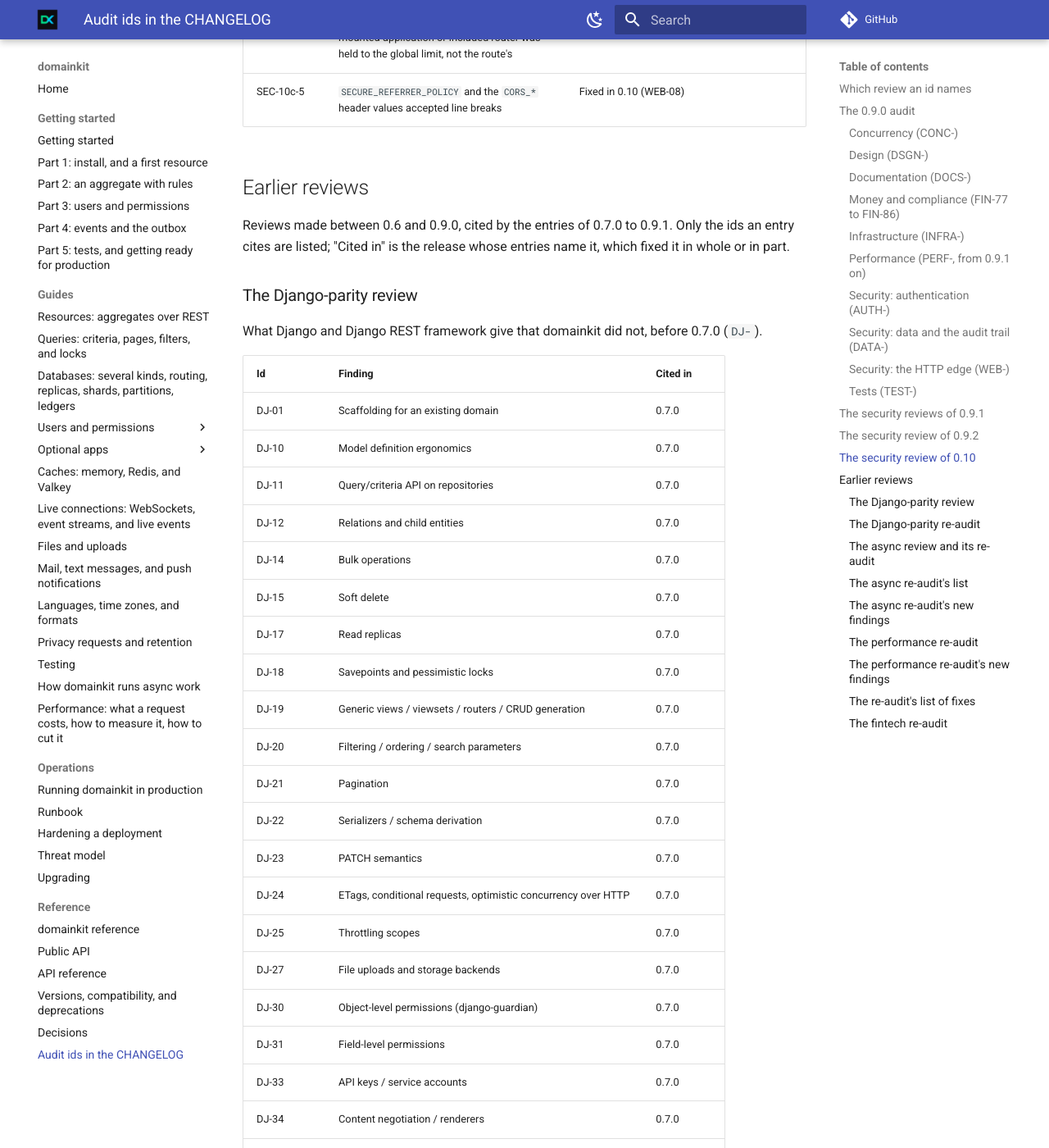
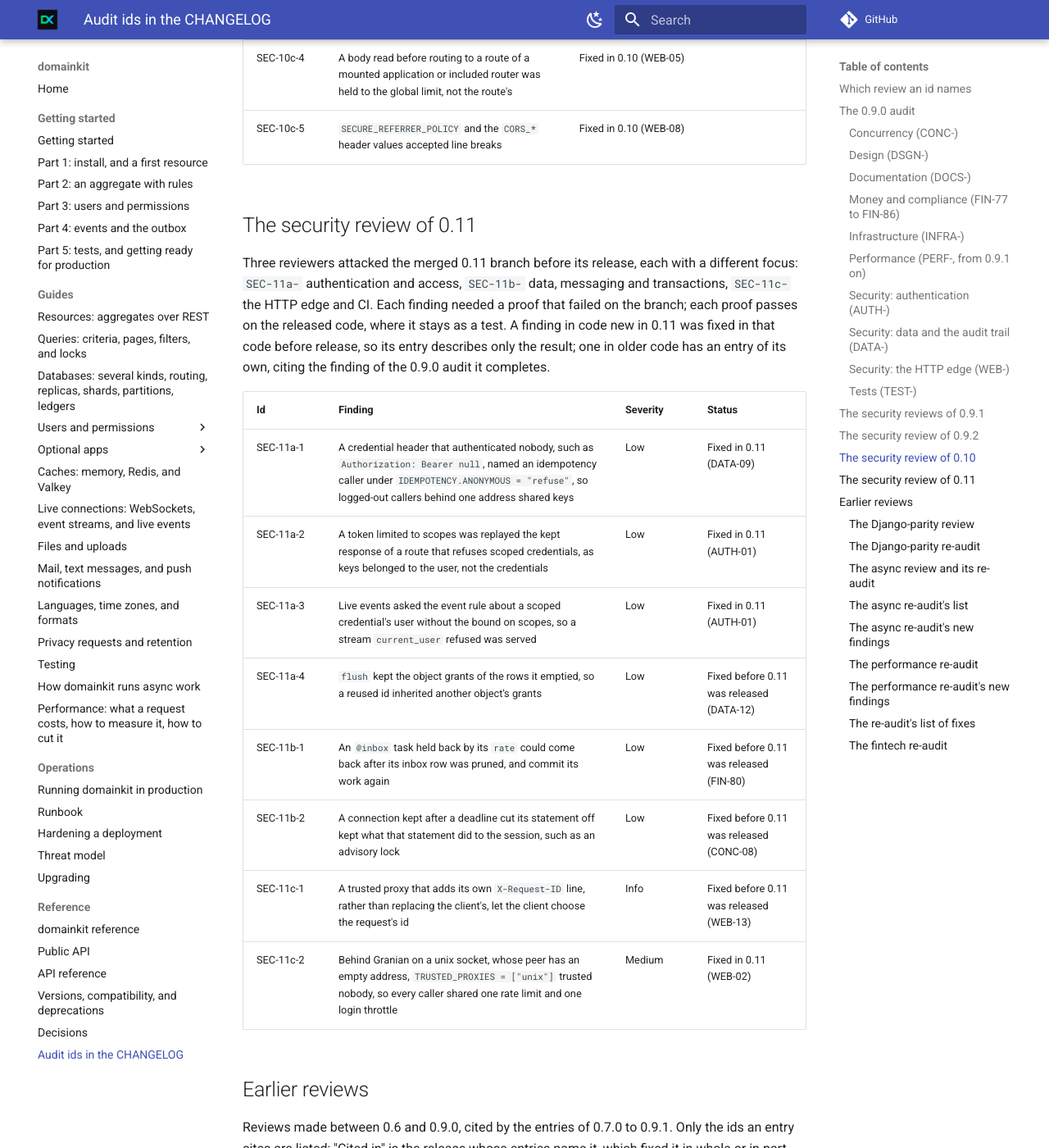
Before and after one commit to karimmattar/domainkit, an MkDocs documentation site: the page built from docs/audit/0.9.0.md, in a window 1280 px wide and 1400 px high, scrolled down 16334 px. Shown: the whole window at 82% size. Built offline with MkDocs 1.6.1 and Material for MkDocs 9.7.7, drawn with Linux system fonts in a browser that asks for light colours; comment, search, counter and statistics services are not loaded; some of the changed text lies outside the part shown.

Commit message:
Describe the security review of 0.11 on the audit page
Three reviewers attacked the merged branch; their eight findings, each
proven by a test that failed on it, get rows under their own heading and
prefix, and test_docs reads SEC-11a- to SEC-11c- as audit ids, so every
one the CHANGELOG cites must be on the page. Statuses are as of 0.11.0.

Co-Authored-By: Claude Opus 5.5 <noreply@anthropic.com>
Claude-Session: https://claude.ai/code/session_01B3gxw7fsK9yiRqDKQfiEXE

```diff
--- a/docs/audit/0.9.0.md
+++ b/docs/audit/0.9.0.md
@@ -10,7 +10,7 @@ answers.
 The page describes no attack. A security finding that is still open is
 listed by its id and severity only; it is described here, and in a GitHub
 security advisory where it needs one, once a release fixes it. Statuses
-are as of 0.10.0.
+are as of 0.11.0.
 
 ## Which review an id names
 
@@ -25,6 +25,7 @@ the release whose entry cites it:
 | `SEC-r1-`, `SEC-r2-`, `SEC-r3-` | 0.9.1 | [The security reviews of 0.9.1](#the-security-reviews-of-091) |
 | `SEC-a-` | 0.9.2 | [The security review of 0.9.2](#the-security-review-of-092) |
 | `SEC-10a-`, `SEC-10b-`, `SEC-10c-` | 0.10 | [The security review of 0.10](#the-security-review-of-010) |
+| `SEC-11a-`, `SEC-11b-`, `SEC-11c-` | 0.11 | [The security review of 0.11](#the-security-review-of-011) |
 | `DJ-`, `N-01` to `N-05` | 0.7.0 | [The Django-parity review](#the-django-parity-review) |
 | `ASYNC-`, `ASYNC-R`, and `R` alone (`R22` is `ASYNC-R22`) | 0.7.0 to 0.9.0 | [The async review and its re-audit](#the-async-review-and-its-re-audit) |
 | `N1` to `N14` | 0.8.0, and `N8` in 0.9.0 | [The async re-audit's new findings](#the-async-re-audits-new-findings) |
@@ -290,6 +291,28 @@ the 0.9.0 audit it completes.
 | SEC-10c-4 | A body read before routing to a route of a mounted application or included router was held to the global limit, not the route's | Fixed in 0.10 (WEB-05) |
 | SEC-10c-5 | `SECURE_REFERRER_POLICY` and the `CORS_*` header values accepted line breaks | Fixed in 0.10 (WEB-08) |
 
+## The security review of 0.11
+
+Three reviewers attacked the merged 0.11 branch before its release, each
+with a different focus: `SEC-11a-` authentication and access, `SEC-11b-`
+data, messaging and transactions, `SEC-11c-` the HTTP edge and CI. Each
+finding needed a proof that failed on the branch; each proof passes on the
+released code, where it stays as a test. A finding in code new in 0.11 was
+fixed in that code before release, so its entry describes only the result;
+one in older code has an entry of its own, citing the finding of the 0.9.0
+audit it completes.
+
+| Id | Finding | Severity | Status |
+| --- | --- | --- | --- |
+| SEC-11a-1 | A credential header that authenticated nobody, such as `Authorization: Bearer null`, named an idempotency caller under `IDEMPOTENCY.ANONYMOUS = "refuse"`, so logged-out callers behind one address shared keys | Low | Fixed in 0.11 (DATA-09) |
+| SEC-11a-2 | A token limited to scopes was replayed the kept response of a route that refuses scoped credentials, as keys belonged to the user, not the credentials | Low | Fixed in 0.11 (AUTH-01) |
+| SEC-11a-3 | Live events asked the event rule about a scoped credential's user without the bound on scopes, so a stream `current_user` refused was served | Low | Fixed in 0.11 (AUTH-01) |
+| SEC-11a-4 | `flush` kept the object grants of the rows it emptied, so a reused id inherited another object's grants | Low | Fixed before 0.11 was released (DATA-12) |
+| SEC-11b-1 | An `@inbox` task held back by its `rate` could come back after its inbox row was pruned, and commit its work again | Low | Fixed before 0.11 was released (FIN-80) |
+| SEC-11b-2 | A connection kept after a deadline cut its statement off kept what that statement did to the session, such as an advisory lock | Low | Fixed before 0.11 was released (CONC-08) |
+| SEC-11c-1 | A trusted proxy that adds its own `X-Request-ID` line, rather than replacing the client's, let the client choose the request's id | Info | Fixed before 0.11 was released (WEB-13) |
+| SEC-11c-2 | Behind Granian on a unix socket, whose peer has an empty address, `TRUSTED_PROXIES = ["unix"]` trusted nobody, so every caller shared one rate limit and one login throttle | Medium | Fixed in 0.11 (WEB-02) |
+
 ## Earlier reviews
 
 Reviews made between 0.6 and 0.9.0, cited by the entries of 0.7.0 to
```
Also changed, not shown: 1 other file.
